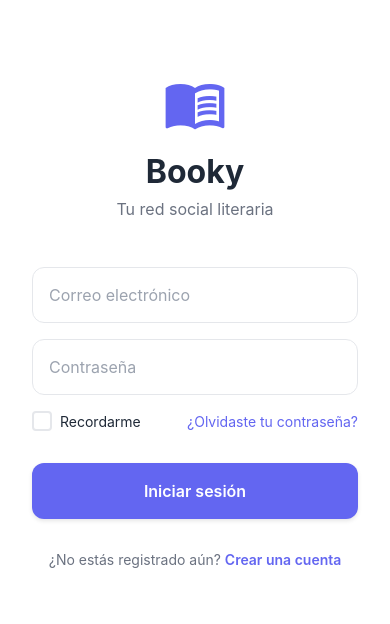
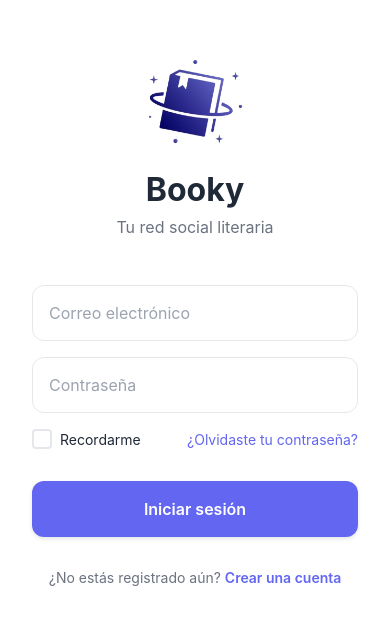
Before and after one commit to alesusmelj/booky-fe, a React Native app: screen / in a window 390 px wide. Shown: the part 102-726 px from the top of the page. Built offline with nearby package versions, Linux system fonts and the light colour scheme.

Commit message:
Modified logo

```diff
--- a/src/components/TopNavbar.tsx
+++ b/src/components/TopNavbar.tsx
@@ -37,7 +37,11 @@ export const TopNavbar: React.FC<TopNavbarProps> = ({
   return (
     <View style={[styles.container, { paddingTop: disableSafeAreaTop ? 6 : insets.top + 6 }]}>
       <View style={styles.leftSection}>
-        <MaterialIcons name="menu-book" size={32} color={theme.icon.primary} />
+        <Image
+          source={require('../../assets/logo.png')}
+          style={styles.logoImage}
+          resizeMode="contain"
+        />
         <Text style={styles.brandText}>{strings.app.name}</Text>
       </View>
 
@@ -94,6 +98,10 @@ const styles = StyleSheet.create({
     flexDirection: 'row',
     alignItems: 'center',
   },
+  logoImage: {
+    width: 32,
+    height: 32,
+  },
   brandText: {
     fontSize: 24,
     fontWeight: '700',
--- a/src/screens/LoginScreen.tsx
+++ b/src/screens/LoginScreen.tsx
@@ -9,6 +9,7 @@ import {
   KeyboardAvoidingView,
   Platform,
   ScrollView,
+  Image,
 } from 'react-native';
 import { MaterialIcons } from '@expo/vector-icons';
 import { strings, colors, theme } from '../constants';
@@ -88,11 +89,10 @@ export const LoginScreen: React.FC<LoginScreenProps> = ({
         keyboardShouldPersistTaps="handled"
       >
         <View style={styles.header}>
-          <MaterialIcons
-            name="menu-book"
-            size={64}
-            color={colors.primary.main}
+          <Image
+            source={require('../../assets/logo.png')}
             style={styles.logo}
+            resizeMode="contain"
           />
           <Text style={styles.appName}>{strings.app.name}</Text>
           <Text style={styles.tagline}>{strings.auth.appTagline}</Text>
@@ -236,6 +236,8 @@ const styles = StyleSheet.create({
     marginBottom: 48,
   },
   logo: {
+    width: 100,
+    height: 100,
     marginBottom: 16,
   },
   appName: {
--- a/src/screens/SignUpScreen.tsx
+++ b/src/screens/SignUpScreen.tsx
@@ -9,6 +9,7 @@ import {
   KeyboardAvoidingView,
   Platform,
   ScrollView,
+  Image,
 } from 'react-native';
 import { MaterialIcons } from '@expo/vector-icons';
 import { strings, colors, theme } from '../constants';
@@ -209,11 +210,10 @@ export const SignUpScreen: React.FC<SignUpScreenProps> = ({
         showsVerticalScrollIndicator={false}
       >
         <View style={styles.header}>
-          <MaterialIcons
-            name="menu-book"
-            size={56}
-            color={colors.primary.main}
+          <Image
+            source={require('../../assets/logo.png')}
             style={styles.logo}
+            resizeMode="contain"
           />
           <Text style={styles.appName}>{strings.app.name}</Text>
           <Text style={styles.tagline}>{strings.auth.signUpTagline}</Text>
@@ -437,6 +437,8 @@ const styles = StyleSheet.create({
     marginBottom: 40,
   },
   logo: {
+    width: 80,
+    height: 80,
     marginBottom: 12,
   },
   appName: {
```
Also changed, not shown: assets/logo.png (added), 1 other file (tests, documents, lock files or other folders).
